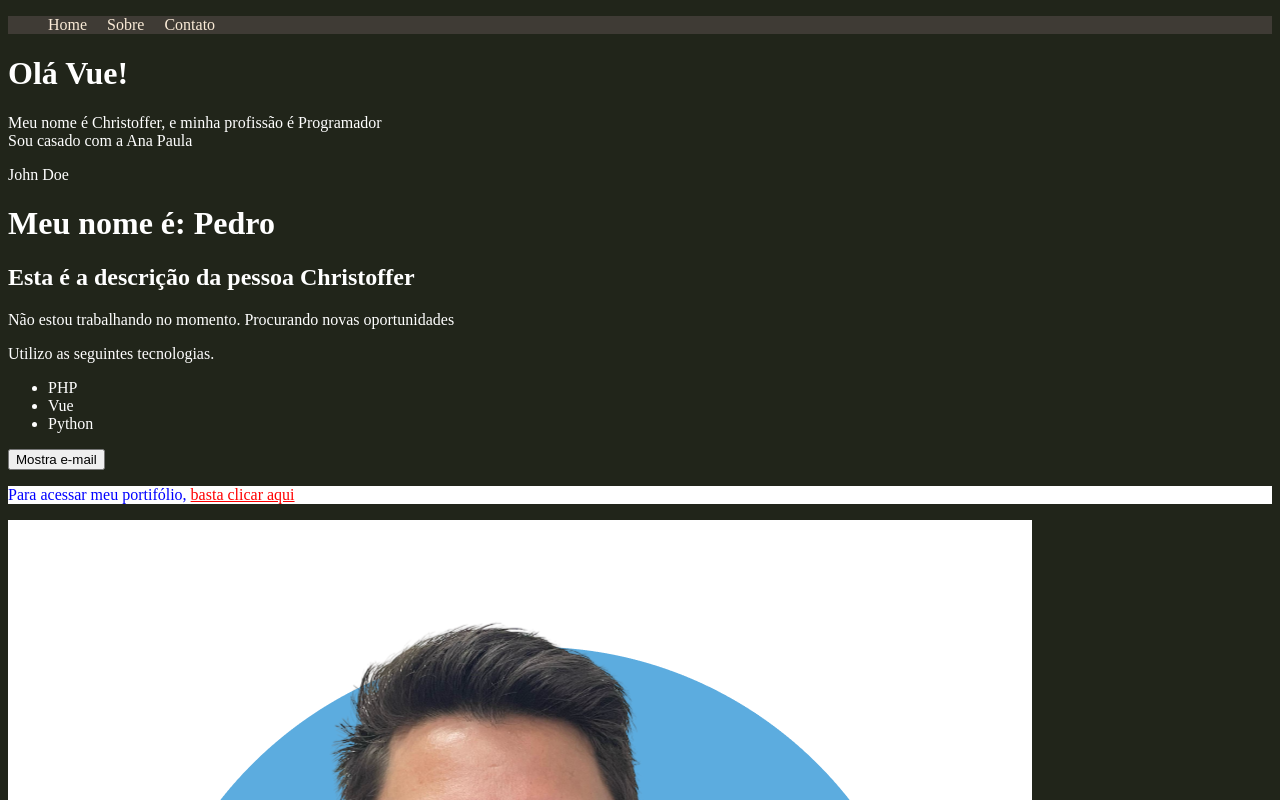
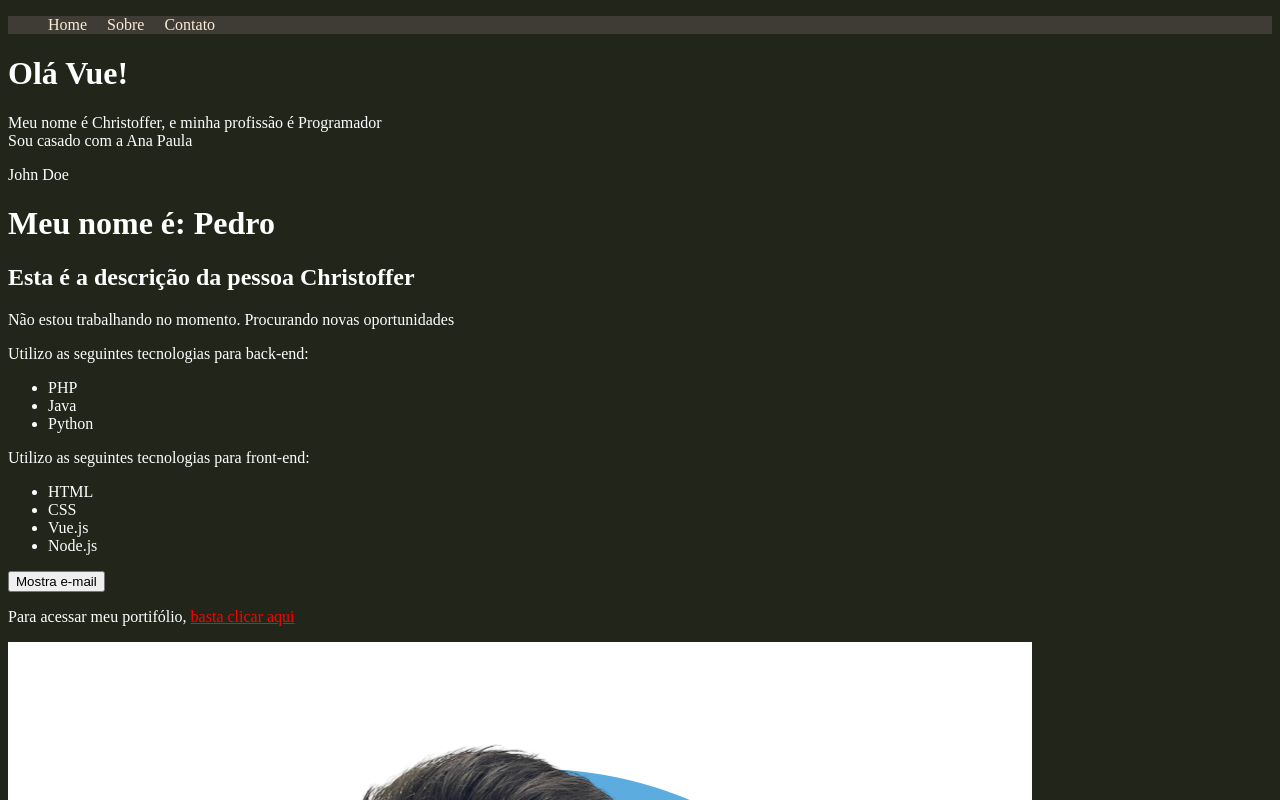
Before and after one commit to TioBobDev/cursovue, a Vue app: page / in a window 1280 px wide. Shown: the top 800 px of the page. Built offline with nearby package versions, Linux system fonts and the light colour scheme.

Commit message:
Curso de Vue 3: #13 - Renderização de listas (v-for)

```diff
--- a/src/components/Info.vue
+++ b/src/components/Info.vue
@@ -4,12 +4,18 @@
     <p v-else>
       Não estou trabalhando no momento. Procurando novas oportunidades
     </p>
-    <p>Utilizo as seguintes tecnologias.</p>
+    <p>Utilizo as seguintes tecnologias para back-end:</p>
     <ul>
-      <li v-show="programo_PHP">PHP</li>
-      <li v-show="programo_vue">Vue</li>
-      <li v-show="programo_phyton">Python</li>
-      <li v-show="programo_java">Java</li>
+      <!-- AQUI EU PASSO DENTRO DO V-FOR O ARGUMENTO QUE EU QUERO RENDERIZAR NO LAÇO E DEPOIS A CHAVE, NESTE CASO INDEX, ATRIBUIDA PELO v-bind:key -->
+      <li v-for="(backend, index) in programoBackend" v-bind:key="index">
+        {{ backend }}
+      </li>
+    </ul>
+    <p>Utilizo as seguintes tecnologias para front-end:</p>
+    <ul>
+      <li v-for="frontend in programoFrontend" :key="frontend.id">
+        {{ frontend.language }}
+      </li>
     </ul>
     <div>
       <button @click="ShowEmail">{{ textoBotao }}</button>
@@ -18,7 +24,7 @@
       Gostou do meu currículo? Mande um email para: {{ email }}
     </p>
     <!-- o v-bind,ou apenas :, permite que eu consiga acessar o link dinamicamente -->
-    <p class="teste">
+    <p>
       Para acessar meu portifólio,
       <a v-bind:href="meu_link" target="_blank">basta clicar aqui</a>
     </p>
@@ -39,14 +45,17 @@ export default {
   data() {
     return {
       esta_trabalhando: false,
-      programo_PHP: true,
-      programo_java: false,
-      programo_vue: true,
-      programo_phyton: true,
       mostrar_email: false,
       email: "meuemail@meuemail.com",
       meu_link: "https://github.com/TioBobDev",
       textoBotao: "Mostra e-mail",
+      programoBackend: ["PHP", "Java", "Python"],
+      programoFrontend: [
+        { id: 1, language: "HTML" },
+        { id: 2, language: "CSS" },
+        { id: 3, language: "Vue.js" },
+        { id: 4, language: "Node.js" },
+      ],
     };
   },
   methods: {
```
